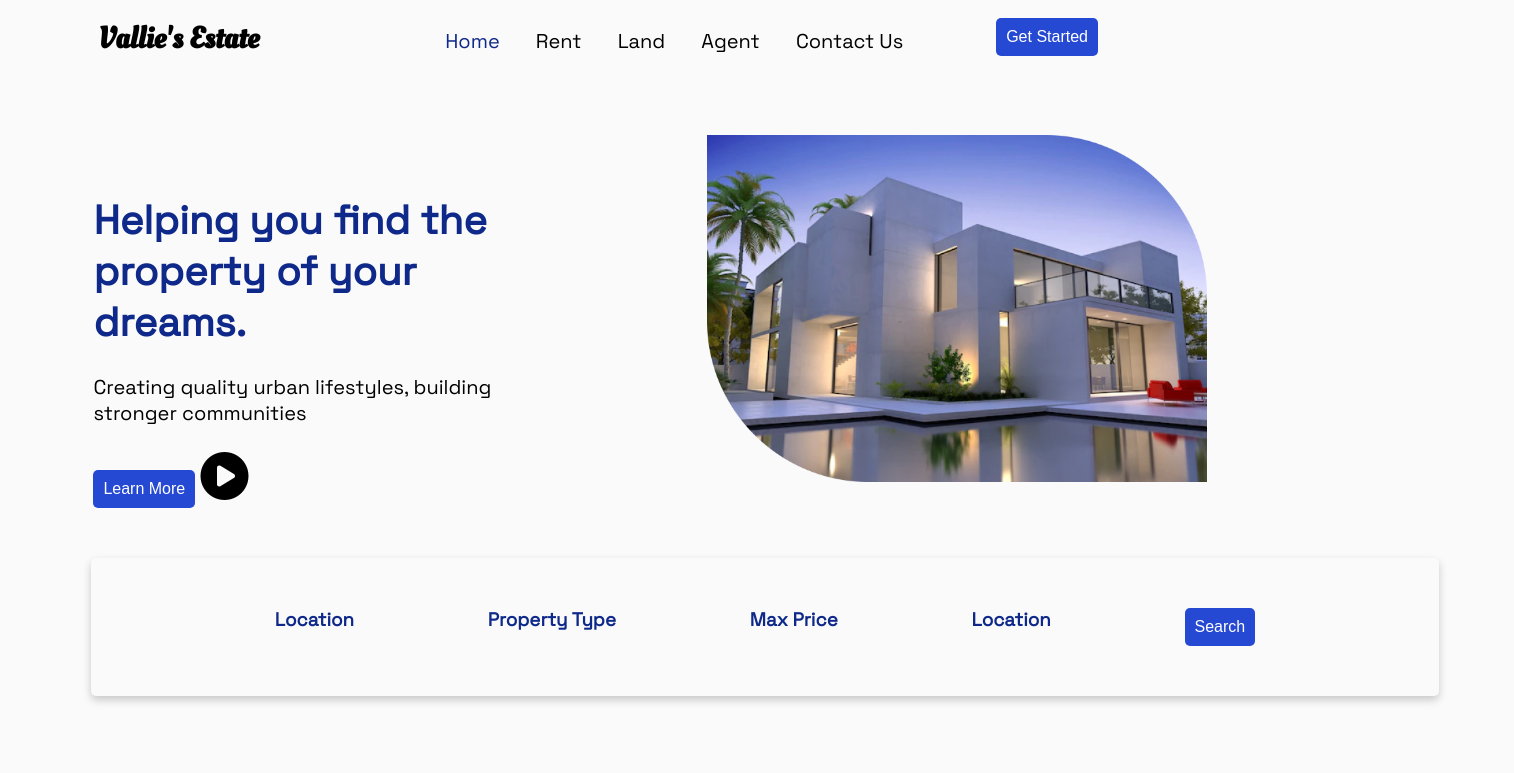
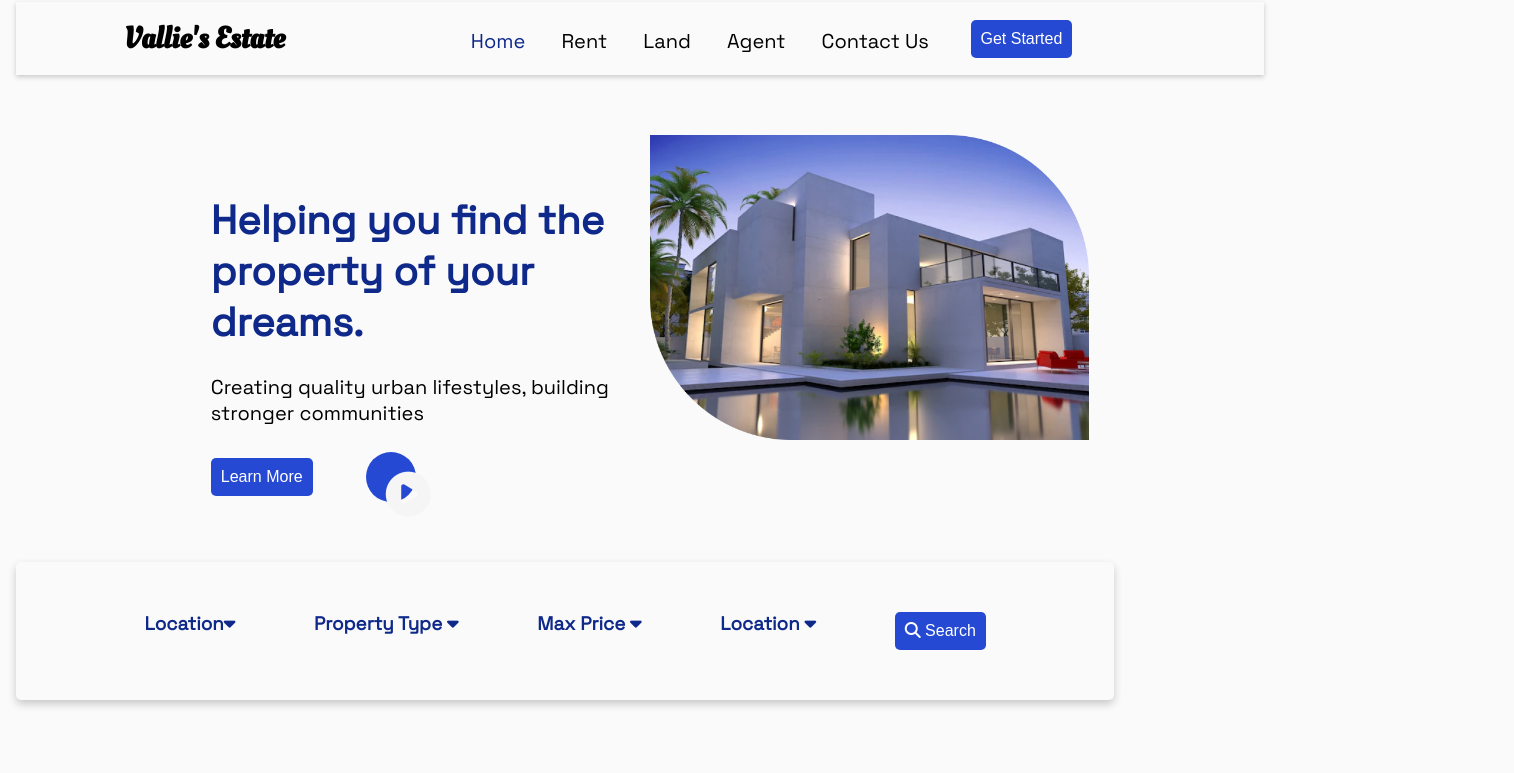
Before and after one commit to KarenKanana/Real-Estate-Website, a plain HTML site: page index.html in a window 1280 px wide. Shown: the top 773 px of the page, 1514 px wide, since content can reach past the window. Drawn offline with Linux system fonts and the light colour scheme; files whose address does not match are found by name.

Commit message:
Update file

```diff
--- a/assets/style.css
+++ b/assets/style.css
@@ -21,6 +21,11 @@ body {
     background-color: #FAFAFA;
     overflow: hidden;
     padding: 16px;
+    margin: 0 auto;
+    box-shadow: 0 2px 5px rgba(0, 0, 0, 0.2);
+    display: flex;
+    align-items: center;
+    justify-content:space-evenly;
 
 
 }
@@ -63,6 +68,7 @@ body {
     font-size: 16px;
     border-radius: 5px;
 
+
 }
 h1,h2,h3,h4,h5,h6{
     color: #0F298B;
@@ -70,15 +76,26 @@ h1,h2,h3,h4,h5,h6{
 
 .header {
     display: flex;
-    justify-content: space-around;
-    margin-top: 60px;
+    justify-content:center;
+    margin: 60px auto;
+    padding-left:75px;
+    padding-right:75px;
 }
 
 .header .text{
     text-align:left;
     margin-top: 60px;
 }
+.header i {
+    font-size: 10px;
+    margin-left: 20px;
+    margin-top: 20px;
+}
 
+.cta{
+    display: flex;
+    align-items: center;
+}
 img {
     max-width: 100%
 }
@@ -111,21 +128,20 @@ img {
     display: inline-block;
     width: 50px;
     height: 50px;
-   border-radius: 50%;
+    border-radius: 50%;
     color: #f5f5f5;
     text-align: center;
     text-decoration: none;
     background-color: #2549D3;
-margin-left: 45px;
+    margin-left: 45px;
 
 }
 .locations {
     margin-top: 50px;
     box-shadow: 0 4px 8px 0 rgba(0,0,0,0.2);
-margin-left: 75px;
-    margin-right: 75px;
+    margin:auto;
     padding: 50px;
-    width: 100%;
+    width:80%;
 
     justify-content: space-evenly;
     display: inline-flex;
@@ -294,7 +310,7 @@ margin-left: 75px;
 .customer{
     display: flex;
     align-items:center;
-    justify-content: center;
+    justify-content: space-between;
     margin-top: 60px;
 
 }
@@ -345,6 +361,7 @@ margin-left: 75px;
     padding: 30px;
     display: flex;
     justify-content: space-around;
+    height:200px;
 
 }
 
@@ -364,7 +381,3 @@ margin-left: 75px;
     font-size: 14px;
     padding-top: 6px;
 }
-
-button{
-    padding-top: 10px;
-}
--- a/index.html
+++ b/index.html
@@ -14,13 +14,16 @@
 
 <body class="container">
     <div class="topnav">
+        <div class="menu">
             <a id="logo">Vallie's Estate</a>
             <a class="active" href="#home">Home</a>
             <a href="#rent">Rent</a>
             <a href="#Land">Land</a>
             <a href="#Agent">Agent</a>
             <a href="#Agent">Contact Us</a>
-        <button type="button" id="gstarted" class="button-started">Get Started</button>
+        </div>
+        <button type="button" id="gstarted" class="button-started pull-right">Get Started</button>
+
     </div>
     <div class="header">
 
@@ -30,8 +33,12 @@
                 <br>dreams.</h1><br>
             <p>Creating quality urban lifestyles, building <br> stronger communities</p>
             <br>
-            <button type="button" class="action">Learn More</button>
-            <i class="fa fa-play-circle" style="font-size:48px;"></i>
+            <div class="cta">
+                <button type="button" class="action" style="margin-right:8px">Learn More</button>
+                <div class="play">
+                    <i class="fa fa-play-circle" style="font-size:45px; "></i>
+                </div>
+            </div>
         </div>
         <div class="image">
             <img src="assets/images/image%201.png" alt="header">
@@ -39,12 +46,13 @@
     </div>
     <div class="locations">
 
-        <h3 id="one">Location</h3>
-        <h3 id="two">Property Type</h3>
-        <h3 id="three">Max Price</h3>
-        <h3 id="four">Location</h3>
+            <h3 id="one">Location<i class="fa fa-caret-down" aria-hidden="true"></i></h3>
+            <h3 id="two">Property Type <i class="fa fa-caret-down" aria-hidden="true"></i></h3>
+            <h3 id="three">Max Price <i class="fa fa-caret-down" aria-hidden="true"></i></h3>
+            <h3 id="four">Location <i class="fa fa-caret-down" aria-hidden="true"></i></h3>
 
-        <button type="button" class="action">Search</button>
+        <button type="button" class="action"><i class="fa fa-search" aria-hidden="true"></i>
+            Search</button>
 
     </div>
 
@@ -87,12 +95,11 @@
             <p>Creating quality urban lifestyles, building stronger <br>communities</p>
             <div class="why-check">
                 <ul>
-                    <i class="fa fa-check-square-o" aria-hidden="true"></i>
+                    <i class="fa fa-check-square-o" style="margin-right:7px" aria-hidden="true"></i>
                     World class
                     <i class="fa fa-check-square-o" aria-hidden="true"></i>
                     Trusted
-                </ul>
-                <ul>
+
                     <i class="fa fa-check-square-o" aria-hidden="true"></i>
                     Affordable
                     <i class="fa fa-check-square-o" aria-hidden="true"></i>
@@ -139,7 +146,6 @@
             <div class="pull-right">
                 <button type="button" class="action">View more</button>
             </div>
-
         </div>
 
 
```
Lines whose indentation alone changed are shown as unchanged.
